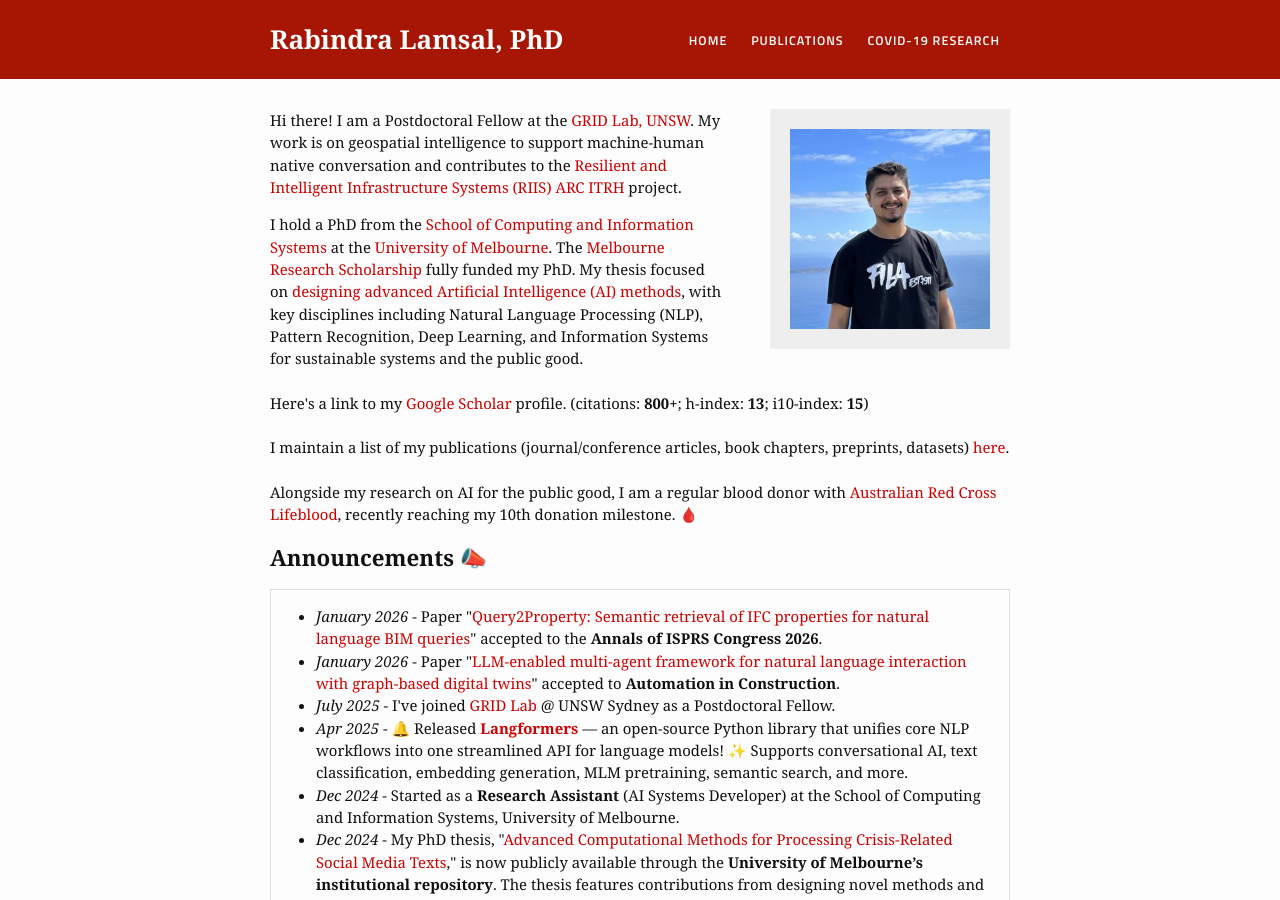
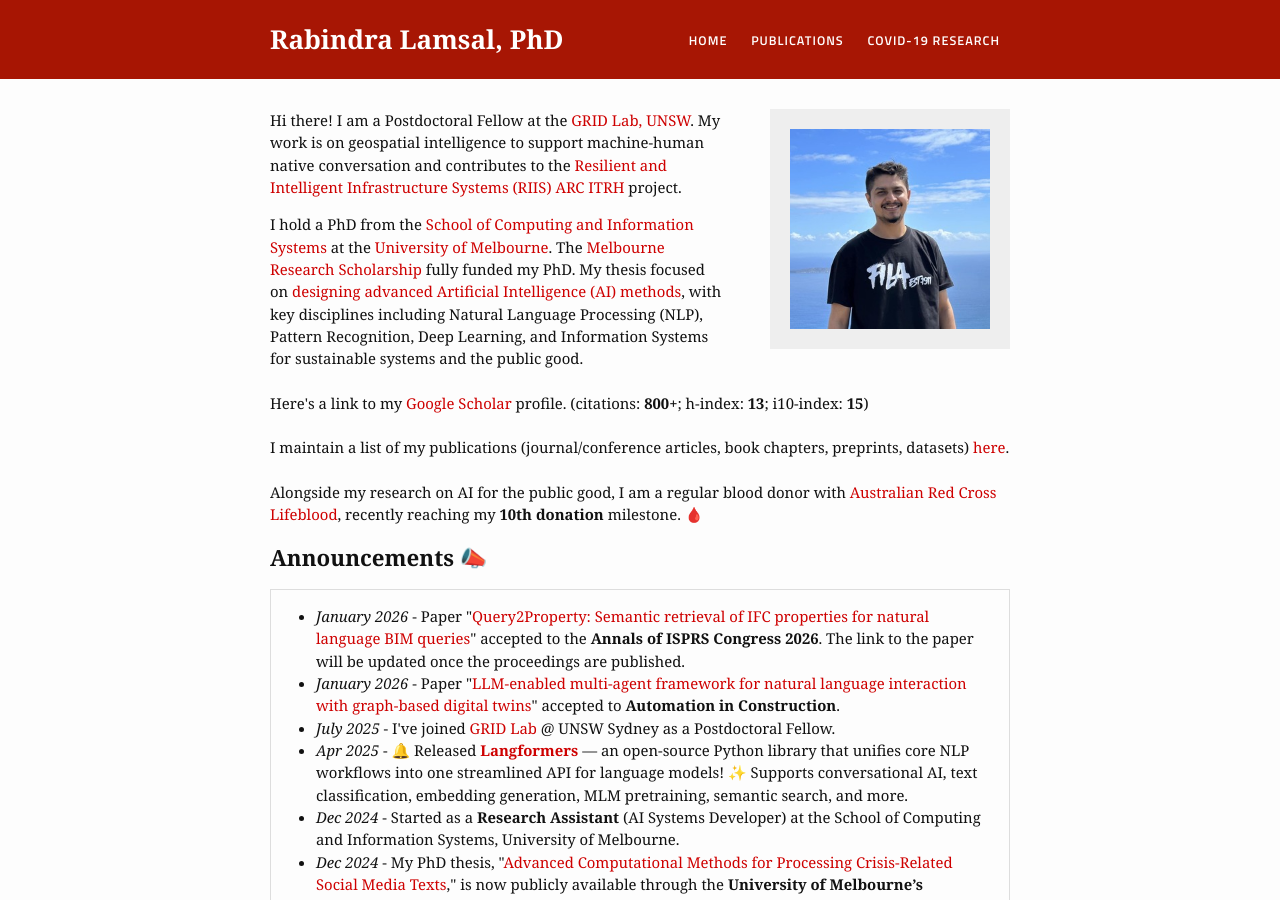
Before and after one commit to rabindralamsal/personal-site, a Jekyll site: the page built from index.html, in a window 1280 px wide and 900 px high. Built offline with Jekyll 4.4.1, drawn with Linux system fonts in a browser that asks for light colours.

Commit message:
Enhance donation milestone and paper announcement details
Updated the milestone text for blood donations and added a note about the paper link update.

```diff
--- a/index.html
+++ b/index.html
@@ -13,14 +13,14 @@ Here's a link to my <a href="https://scholar.google.com/citations?hl=en&user=tN_
 
 I maintain a list of my publications (journal/conference articles, book chapters, preprints, datasets) <a href="/research/">here</a>.<br><br>
 
-Alongside my research on AI for the public good, I am a regular blood donor with <a href="https://www.lifeblood.com.au/">Australian Red Cross Lifeblood</a>, recently reaching my 10th donation milestone. 🩸
+Alongside my research on AI for the public good, I am a regular blood donor with <a href="https://www.lifeblood.com.au/">Australian Red Cross Lifeblood</a>, recently reaching my <b>10th donation</b> milestone. 🩸
 
 </div>
 
 <h2>Announcements 📣</h2>
 <div class="updates" style="height: 20em; overflow-y: scroll;border:1px solid #ddd; padding:15px;">
 <ul>
-<li><i>January 2026</i> - Paper "<a href="#">Query2Property: Semantic retrieval of IFC properties for natural language BIM queries</a>" accepted to the <b>Annals of ISPRS Congress 2026</b>.</li>
+<li><i>January 2026</i> - Paper "<a href="#">Query2Property: Semantic retrieval of IFC properties for natural language BIM queries</a>" accepted to the <b>Annals of ISPRS Congress 2026</b>. The link to the paper will be updated once the proceedings are published.</li>
 <li><i>January 2026</i> - Paper "<a href="https://www.sciencedirect.com/science/article/pii/S0926580526000324">LLM-enabled multi-agent framework for natural language interaction with graph-based digital twins</a>" accepted to <b>Automation in Construction</b>.</li>
 <li><i>July 2025</i> - I've joined <a href="https://www.unsw.edu.au/arts-design-architecture/our-schools/built-environment/our-research/clusters-groups/grid">GRID Lab</a> @ UNSW Sydney as a Postdoctoral Fellow.</li>
 <li><i>Apr 2025</i> - 🔔 Released <b><a href="https://langformers.com">Langformers</a></b> — an open-source Python library that unifies core NLP workflows into one streamlined API for language models! ✨ Supports conversational AI, text classification, embedding generation, MLM pretraining, semantic search, and more.</li>
```
